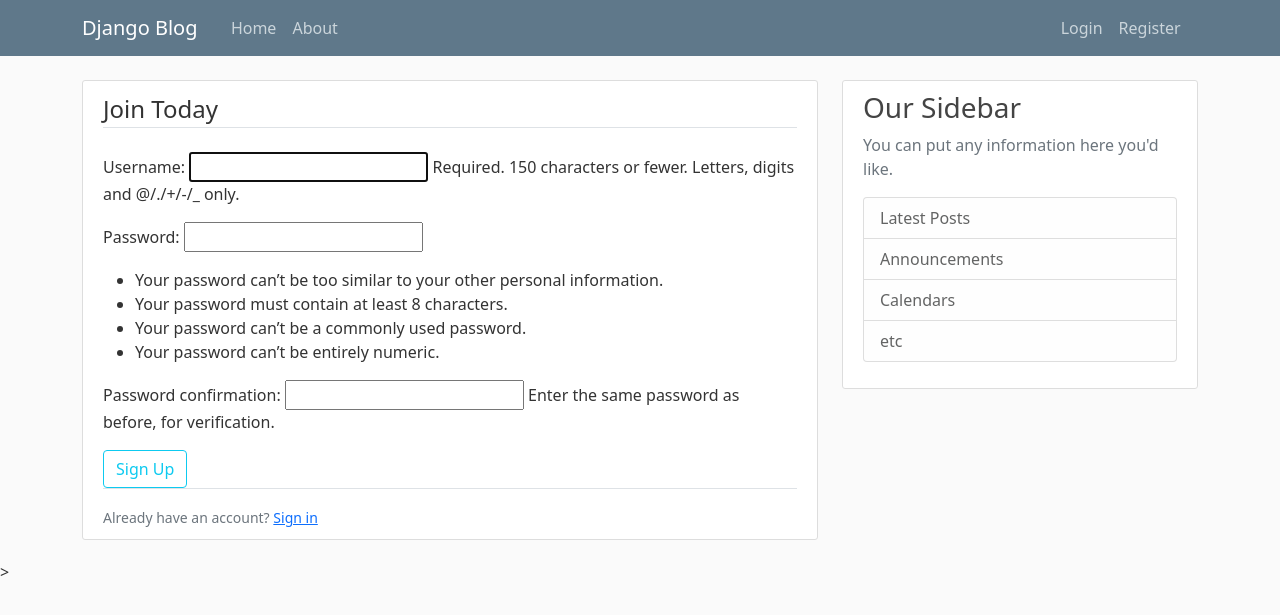
After one commit to chaitra-adiga/blog_site, a Django app: page /register/ in a window 1280 px wide. The commit adds this page. Shown: the top 615 px of the page. Run offline with Django 5.2, Linux system fonts and the light colour scheme.

Commit message:
basic Registeration created

```diff
--- a/blog/templates/blog/base.html
+++ b/blog/templates/blog/base.html
@@ -41,6 +41,12 @@
     <main role="main" class="container">
         <div class="row">
           <div class="col-md-8">
+            <!--just right above our content block we will print messages -->
+            {% if messages %}
+              {% for message in messages %}
+                <div class="alert alert-{{message.tags}}">{{message}}</div>
+              {% endfor %}
+            {% endif %}
             {% block content %}{% endblock content %}
           </div>
           <div class="col-md-4">
--- a/blog_site/settings.py
+++ b/blog_site/settings.py
@@ -38,6 +38,7 @@ INSTALLED_APPS = [
     'django.contrib.messages',
     'django.contrib.staticfiles',
     'blog.apps.BlogConfig',
+    'users.apps.UsersConfig',
 ]
 
 MIDDLEWARE = [
--- a/blog_site/urls.py
+++ b/blog_site/urls.py
@@ -16,8 +16,10 @@ Including another URLconf
 """
 from django.contrib import admin
 from django.urls import path,include
+from users import views as users_views
 
 urlpatterns = [
     path('admin/', admin.site.urls),
+    path('register/',users_views.register, name='register'), # we directly used this i.e no urls.py in users app
     path('',include('blog.urls')),
 ]
--- /dev/null
+++ b/users/admin.py
@@ -0,0 +1,3 @@
+from django.contrib import admin
+
+# Register your models here.
--- /dev/null
+++ b/users/apps.py
@@ -0,0 +1,6 @@
+from django.apps import AppConfig
+
+
+class UsersConfig(AppConfig):
+    default_auto_field = 'django.db.models.BigAutoField'
+    name = 'users'
--- /dev/null
+++ b/users/models.py
@@ -0,0 +1,3 @@
+from django.db import models
+
+# Create your models here.
--- /dev/null
+++ b/users/templates/users/register.html
@@ -0,0 +1,18 @@
+{% extends "blog/base.html" %}
+{% block content %}
+    <div class="content-section">
+        <form method ="POST">
+            {% csrf_token %}
+            <fieldset class="form-group">
+                <legend class="border-bottom mb-4">Join Today</legend>
+                {{ form.as_p }}
+            </fieldset>
+            <div class="form-group">
+                <button class="btn btn-outline-info" type="submit">Sign Up</button>
+            </div>
+        </form>
+        <div class="border-top pt-3">
+            <small class="text-muted">Already have an account? <a class="ml-2" href="#">Sign in</a></small>
+        </div><!--ml - margin left and mb - margin border -->
+    </div>
+{% endblock content %}
--- /dev/null
+++ b/users/tests.py
@@ -0,0 +1,3 @@
+from django.test import TestCase
+
+# Create your tests here.
--- /dev/null
+++ b/users/views.py
@@ -0,0 +1,15 @@
+from django.shortcuts import render,redirect
+from django.contrib.auth.forms import UserCreationForm
+from django.contrib import messages
+
+def register(request):
+    if request.method =='POST':
+        form=UserCreationForm(request.POST)
+        if form.is_valid():
+            form.save()
+            username=form.cleaned_data.get('username')
+            messages.success(request,f'Account created for {username}!')
+            return redirect('blog-home')
+    else:
+        form=UserCreationForm() # making an instance of default form
+    return render(request,'users/register.html',{'form':form}) #passing the instance as context
```
Also changed, not shown: db.sqlite3, users/__init__.py (added), users/migrations/__init__.py (added).
